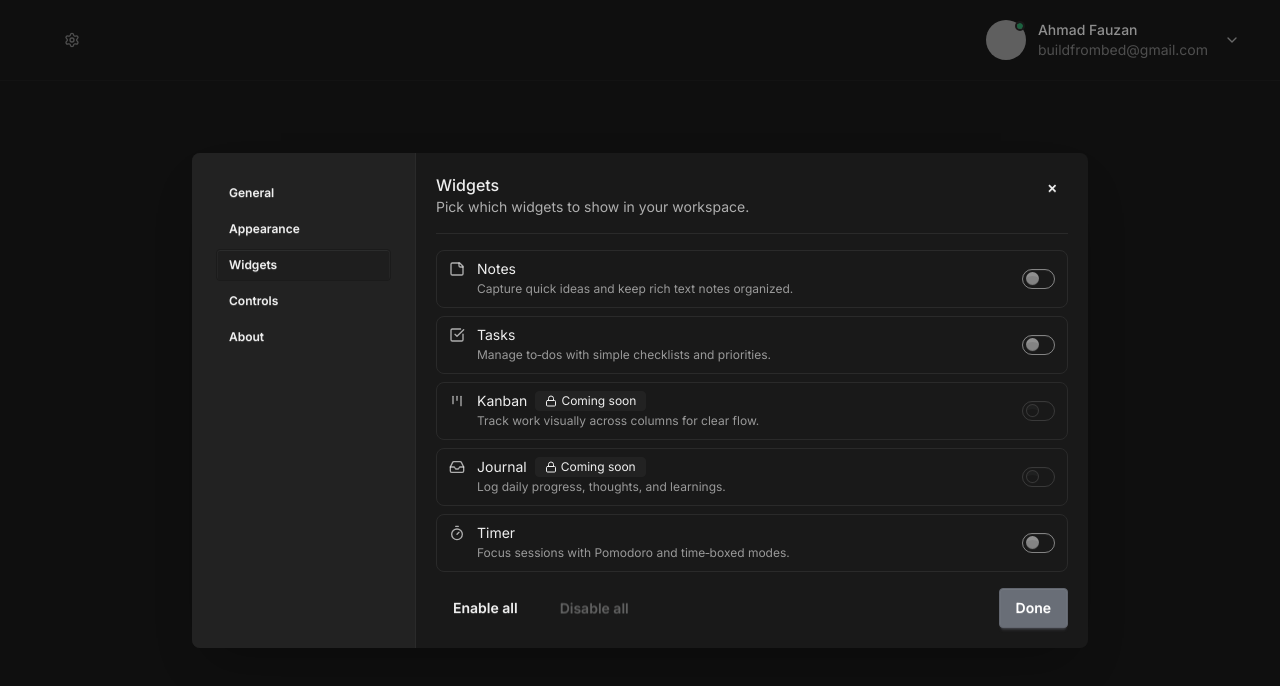
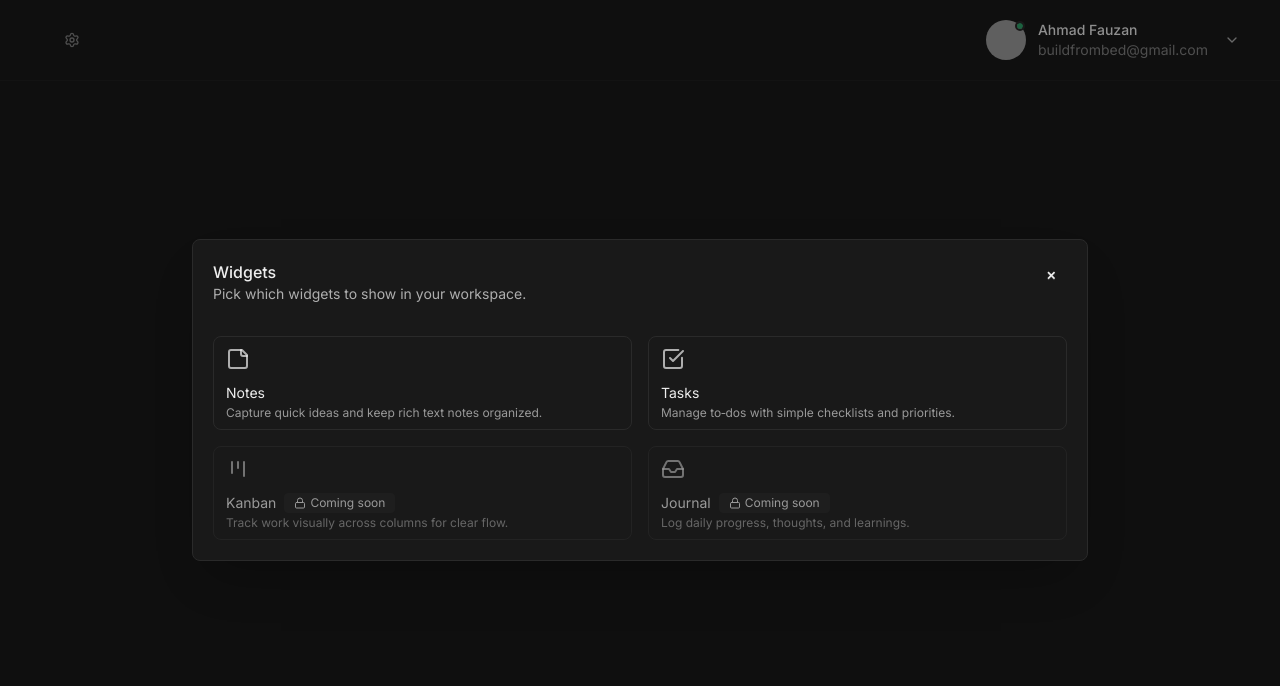
Before and after one commit to vaujan/deepflow, a Next.js app: page / in a window 1280 px wide. Both pictures are taken after a click on the button "Open settings". Shown: the top 686 px of the page. Built offline with nearby package versions, Linux system fonts and the light colour scheme; grey boxes are pictures that could not be loaded.

Commit message:
refactor widget settings and timer components for improved accessibility and UI consistency

```diff
--- a/src/components/ui/widget-list.tsx
+++ b/src/components/ui/widget-list.tsx
@@ -126,14 +126,14 @@ export default function WidgetList() {
 			</div>
 
 			<div className="tooltip tooltip-bottom">
-				<div className="tooltip-content">Widgets Settings</div>
+				<div className="tooltip-content">Settings</div>
 				<button
 					ref={settingsBtnRef}
 					className="btn btn-sm btn-circle btn-ghost"
 					onClick={() => setIsSettingsOpen(true)}
 					aria-haspopup="dialog"
 					aria-expanded={isSettingsOpen}
-					aria-label="Open widgets settings"
+					aria-label="Open settings"
 				>
 					<Settings className="size-4 text-base-content/50" />
 				</button>
--- a/src/components/ui/widget-settings-modal.tsx
+++ b/src/components/ui/widget-settings-modal.tsx
@@ -114,10 +114,10 @@ export default function WidgetSettingsModal({
 			className="modal"
 			aria-labelledby="widget-settings-title"
 		>
-			<div className="modal-box bg-base-300 p-0 w-full max-w-4xl">
-				<div className="grid grid-cols-12 gap-0">
+			<div className="modal-box bg-base-300 border border-border p-0 w-full max-w-4xl">
+				<div className="flex">
 					{/* Sidebar */}
-					<aside className="col-span-4 lg:col-span-3 border-r bg-sidebar border-border p-4">
+					{/* <aside className="col-span-4 lg:col-span-3 border-r bg-sidebar border-border p-4">
 						<nav className="menu text-sm w-full">
 							<ul className="space-y-1">
 								<li>
@@ -147,11 +147,11 @@ export default function WidgetSettingsModal({
 								</li>
 							</ul>
 						</nav>
-					</aside>
+					</aside> */}
 
 					{/* Content */}
-					<section className="col-span-8 lg:col-span-9 p-5">
-						<div className="flex items-start justify-between gap-3 border-b border-border pb-4 mb-4">
+					<section className="w-full col-span-8 lg:col-span-9 p-5">
+						<div className="flex items-start justify-between gap-3 pb-4 mb-4">
 							<div>
 								<h2 id="widget-settings-title" className="font-medium">
 									Widgets
@@ -170,22 +170,50 @@ export default function WidgetSettingsModal({
 							</form>
 						</div>
 
-						<div className="space-y-2">
-							{ALL_WIDGETS.map(({ type, label, description, icon: Icon }) => {
+						<div
+							className="grid grid-cols-1 sm:grid-cols-2 gap-4 col-span-2"
+							role="list"
+						>
+							{ALL_WIDGETS.filter(({ type }) => type !== "timer").map(
+								({ type, label, description, icon: Icon }) => {
 									const isComingSoon = COMING_SOON.includes(type);
 									const disabled =
 										isComingSoon ||
 										(isChecked(type) && activeWidgets.length === 1);
+									const isActive = isChecked(type);
 									return (
-									<div
+										<button
 											key={type}
-										className="flex items-center justify-between gap-3 border border-border rounded-box px-3 py-2"
+											type="button"
+											className={`flex flex-col gap-3 border rounded-box px-3 py-2 text-left transition-all duration-200 ${
+												isActive
+													? "border-primary bg-primary/5"
+													: "border-border hover:border-base-content/20"
+											} ${
+												disabled
+													? "opacity-60 cursor-not-allowed"
+													: "cursor-pointer hover:bg-base-content/5"
+											}`}
+											onClick={() => !disabled && toggleWidget(type)}
+											disabled={disabled}
+											aria-pressed={isActive}
+											aria-label={`Toggle ${label}`}
 										>
-										<div className="flex items-start gap-3 min-h-10">
-											<Icon className="size-4 mt-0.5 text-base-content/70" />
+											<div className="flex flex-col items-start gap-3 min-h-10">
+												<Icon
+													className={`size-6 mt-0.5 ${
+														isActive ? "text-primary" : "text-base-content/70"
+													}`}
+												/>
 												<div className="flex flex-col gap-0.5">
 													<div className="flex items-center gap-2">
-													<span className="text-sm">{label}</span>
+														<span
+															className={`text-sm ${
+																isActive ? "text-primary" : ""
+															}`}
+														>
+															{label}
+														</span>
 														{isComingSoon && (
 															<span className="badge badge-ghost badge-sm rounded-sm flex items-center gap-1">
 																<Lock className="size-3" /> Coming soon
@@ -197,21 +225,13 @@ export default function WidgetSettingsModal({
 													</span>
 												</div>
 											</div>
-										<input
-											type="checkbox"
-											className="toggle toggle-sm"
-											checked={isChecked(type)}
-											onChange={() => toggleWidget(type)}
-											disabled={disabled}
-											aria-checked={isChecked(type)}
-											aria-label={`Toggle ${label}`}
-										/>
-									</div>
+										</button>
 									);
-							})}
+								}
+							)}
 						</div>
 
-						<div className="mt-4 flex justify-between gap-2">
+						{/* <div className="mt-4 flex justify-between gap-2">
 							<div className="flex gap-2">
 								<button
 									className="btn btn-ghost"
@@ -234,7 +254,7 @@ export default function WidgetSettingsModal({
 							<form method="dialog">
 								<button className="btn btn-secondary">Done</button>
 							</form>
-						</div>
+						</div> */}
 					</section>
 				</div>
 			</div>
--- a/src/components/ui/widget-timer.tsx
+++ b/src/components/ui/widget-timer.tsx
@@ -152,7 +152,6 @@ export default function WidgetTimer() {
 				</p>
 			</div>
 
-			<ScrollArea className="flex-1 min-h-0">
 			<div className="flex flex-col space-y-6 pr-2">
 				<div className="relative">
 					<textarea
@@ -216,7 +215,7 @@ export default function WidgetTimer() {
 				)}
 			</div>
 
-				<div className="tabs my-4 tabs-border">
+			<div className="tabs tabs-border">
 				<label className="tab font-medium">
 					<input
 						type="radio"
@@ -298,6 +297,7 @@ export default function WidgetTimer() {
                 </label> */}
 			</div>
 
+			<div className="h-fit">
 				<div className="collapse border border-border bg-base-200 dark:bg-base-100">
 					<input type="checkbox" className="peer" />
 					<div className="collapse-title text-sm font-medium">
@@ -338,11 +338,11 @@ export default function WidgetTimer() {
 						</div>
 					</div>
 				</div>
-			</ScrollArea>
+			</div>
 
 			<div className="card-actions flex-shrink-0">
 				<button
-					className={`btn btn-block h-14 transition-all duration-200 ${
+					className={`btn btn-block mb-8 h-14 transition-all duration-200 ${
 						isGoalValid ? "btn-primary" : "btn-disabled"
 					}`}
 					disabled={!isGoalValid}
--- a/src/components/ui/widgets-container.tsx
+++ b/src/components/ui/widgets-container.tsx
@@ -52,7 +52,7 @@ export default function WidgetsContainer() {
 				{widgetsToRender.map(({ Component }, index) => (
 					<div
 						key={`pane-${index}`}
-						className="overflow-auto max-w-2xl p-4 border-border border rounded-lg flex-1 min-w-0"
+						className="overflow-auto max-w-2xl p-4 border-border border-[0.5px] bg-card/20 rounded-lg flex-1 min-w-0"
 					>
 						<div className="h-full w-full justify-center flex">
 							<Component />
```
Lines whose indentation alone changed are shown as unchanged.
